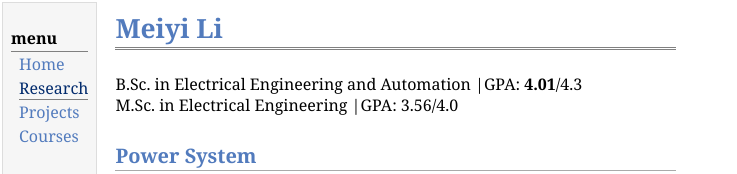
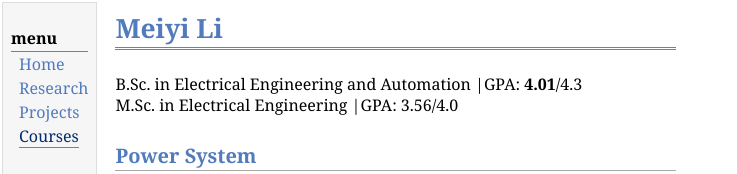
Before and after one commit to meiyilipower/meiyilipower.github.io, a plain HTML site: page courses.html in a window 1280 px wide. Shown: the top 174 px of the page, without its empty margins (0-737 px from the left). Drawn offline with Linux system fonts and the light colour scheme.

Commit message:
fix small bug

```diff
--- a/courses.html
+++ b/courses.html
@@ -22,9 +22,9 @@
 <td id="layout-menu">
 <div class="menu-category">menu</div>
 <div class="menu-item"><a href="index.html">Home</a></div>
-<div class="menu-item"><a href="research.html" class="current">Research</a></div>
+<div class="menu-item"><a href="research.html">Research</a></div>
 <div class="menu-item"><a href="projects.html">Projects</a></div>
-<div class="menu-item"><a href="courses.html">Courses</a></div>
+<div class="menu-item"><a href="courses.html" class="current">Courses</a></div>
 </td>
 <td id="layout-content">
 <div id="toptitle">
```
